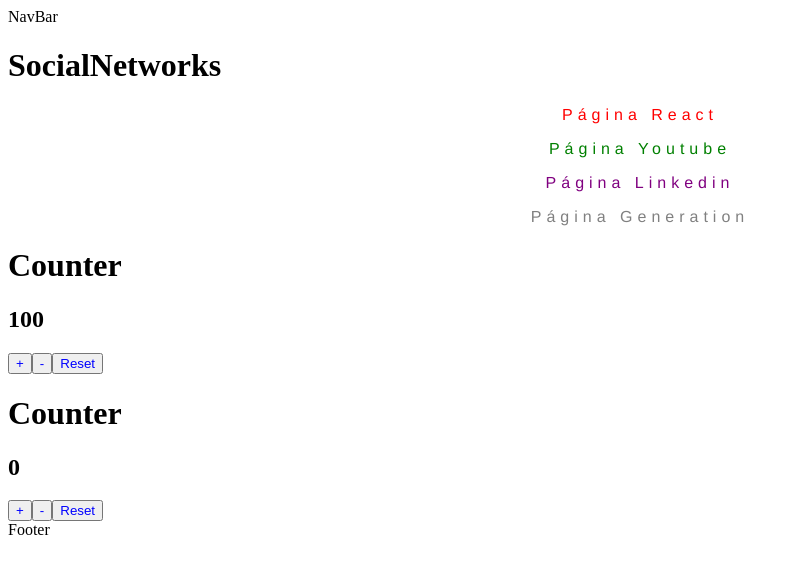
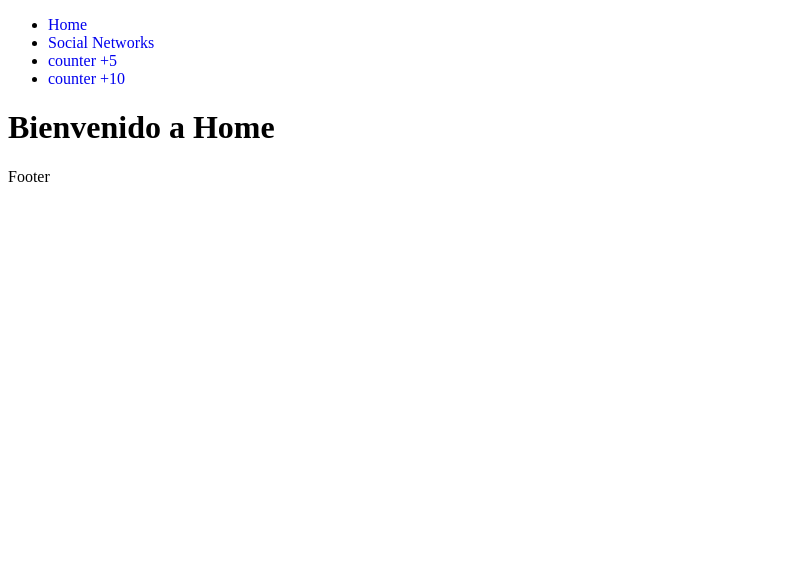
Before and after one commit to alexismoreno9811/ch26-react-counter, a React (Create React App) app: page / in a window 1280 px wide. Shown: the top 574 px of the page, without its empty margins (0-799 px from the left). Built offline with nearby package versions, Linux system fonts and the light colour scheme.

Commit message:
ci: navbar

```diff
--- a/package.json
+++ b/package.json
@@ -8,6 +8,7 @@
     "@testing-library/user-event": "^13.5.0",
     "react": "^18.2.0",
     "react-dom": "^18.2.0",
+    "react-router-dom": "^6.11.1",
     "react-scripts": "5.0.1",
     "web-vitals": "^2.1.4"
   },
--- a/src/App.jsx
+++ b/src/App.jsx
@@ -3,14 +3,22 @@ import { SocialNetworks } from './components/socialNetworks/SocialNetworks';
 import { NavBar } from './components/navBar/NavBar.jsx';
 import { Footer } from './components/footer/Footer.jsx';
 import { Counter } from './components/counter/Counter.jsx';
-
+import { Home } from './components/home/Home.jsx';
+import { Route, Routes } from 'react-router-dom';
+import { NotFound } from './components/notfound/NotFound.jsx';
 export const App = () => {
   return (
     <>
       <NavBar />
-      <SocialNetworks />
-      <Counter initialValue={100} increment={5} decrement={5} />
-      <Counter initialValue={0} increment={10} />
+
+      <Routes>
+        <Route path='/' element={<Home />} />
+        <Route path='social-networks' element={<SocialNetworks />} />
+        <Route path='counter/1' element={<Counter initialValue={100} increment={5} decrement={5} />} />
+        <Route path='counter/2' element={<Counter initialValue={0} increment={10} />} />
+        <Route path='*' element={<NotFound/>} />
+      </Routes>
+
       <Footer />
     </>
   );
--- /dev/null
+++ b/src/components/home/Home.jsx
@@ -0,0 +1,7 @@
+import React from 'react'
+
+export const Home = () => {
+  return (
+    <h1>Bienvenido a Home</h1>
+  )
+}
--- a/src/components/navBar/NavBar.jsx
+++ b/src/components/navBar/NavBar.jsx
@@ -1,7 +1,23 @@
 import React from 'react'
+import { Link } from 'react-router-dom';
+
+const routes = [
+  { name: 'Home', url: '/' },
+  { name: 'Social Networks', url: '/social-networks' },
+  { name: 'counter +5', url: '/counter/1' },
+  { name: 'counter +10', url: '/counter/2' }
+];
 
 export const NavBar = () => {
   return (
-    <div>NavBar</div>
-  )
-}
+    <>
+      <ul>
+        {routes.map((data) =>
+          <li key={data.url}>
+            <Link to= {data.url}>{data.name}</Link>
+          </li>
+        )}
+      </ul>
+    </>
+  );
+};
--- /dev/null
+++ b/src/components/notfound/NotFound.jsx
@@ -0,0 +1,9 @@
+import React from 'react'
+
+export const NotFound = () => {
+  return (
+    <>
+      <h2>NotFound</h2>
+    </>
+  );
+};
--- a/src/components/socialNetworks/SocialNetworks.jsx
+++ b/src/components/socialNetworks/SocialNetworks.jsx
@@ -4,7 +4,7 @@ import P from '../paragraphLink/ParagraphLink.jsx';
 export const SocialNetworks = () => {
   return (
     <>
-      <h1>SocialNetworks</h1>
+      {/* <h1>SocialNetworks</h1> */}
       {/* <p href="http">texto</p> */}
       <P href="https://legacy.reactjs.org/" color="red">Página React</P>
       <P href="https://youtube.com" color="green">Página Youtube</P>
--- a/src/index.js
+++ b/src/index.js
@@ -1,11 +1,14 @@
 import React from 'react';
 import ReactDOM from 'react-dom/client';
-import {App} from './App.jsx'
+import { App } from './App.jsx'
+import { BrowserRouter } from 'react-router-dom';
 
 const root = ReactDOM.createRoot(document.getElementById('root'));
 
 root.render(
   <React.StrictMode>
-    <App />
+    <BrowserRouter>
+      <App />
+    </BrowserRouter>
   </React.StrictMode>
 );
```
Also changed, not shown: 1 other file (tests, documents, lock files or other folders).
